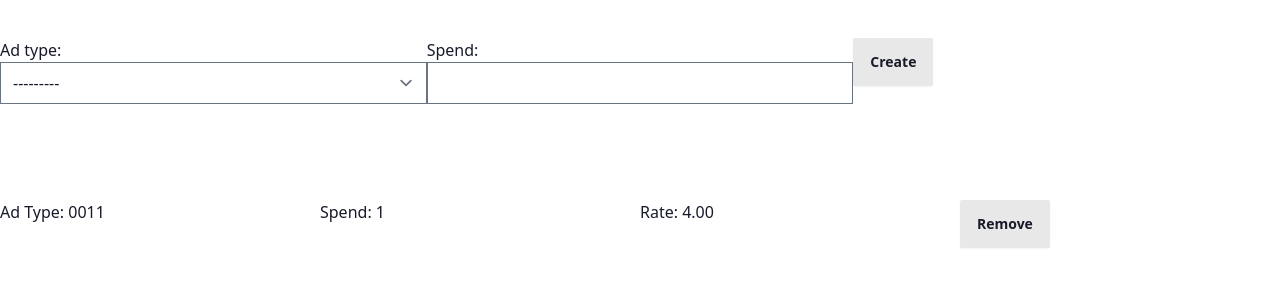
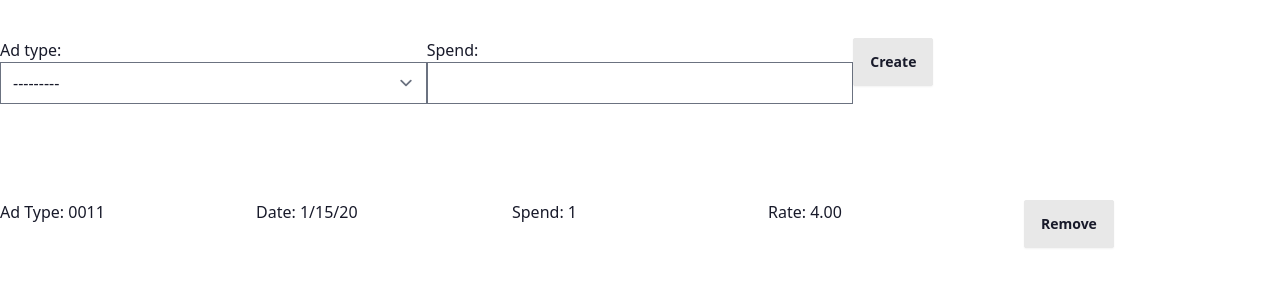
Before and after one commit to ceol/demo-cooperate, a Django app: page / in a window 1280 px wide. Shown: the part 195-495 px from the top of the page. Run offline with Django 4.2, Linux system fonts and the light colour scheme; tables that the repository leaves empty hold one stand-in row (values such as "Sample post"); some libraries are stand-ins or nearby versions.

Commit message:
feat: Add date_created to Ad

```diff
--- a/reimbursements/models.py
+++ b/reimbursements/models.py
@@ -32,3 +32,4 @@ class Ad(models.Model):
     ad_type = models.CharField(max_length=4, choices=AD_TYPES)
     spend = models.PositiveSmallIntegerField()
     rate = models.DecimalField(max_digits=3, decimal_places=2)
+    date_created = models.DateTimeField(auto_now_add=True)
--- a/reimbursements/templates/reimbursements/index.html
+++ b/reimbursements/templates/reimbursements/index.html
@@ -38,10 +38,13 @@
             </div>
         </div>
     </form>
-    <div class="grid grid-cols-4">
+    <div class="grid grid-cols-5">
         {% for ad in all_ads %}
             <div>
                 Ad Type: {{ ad.ad_type }}
+            </div>
+            <div>
+                Date: {{ ad.date_created|date:"n/j/y" }}
             </div>
             <div>
                 Spend: {{ ad.spend }}
```
Also changed, not shown: reimbursements/migrations/0002_ad_date_created.py (added).
